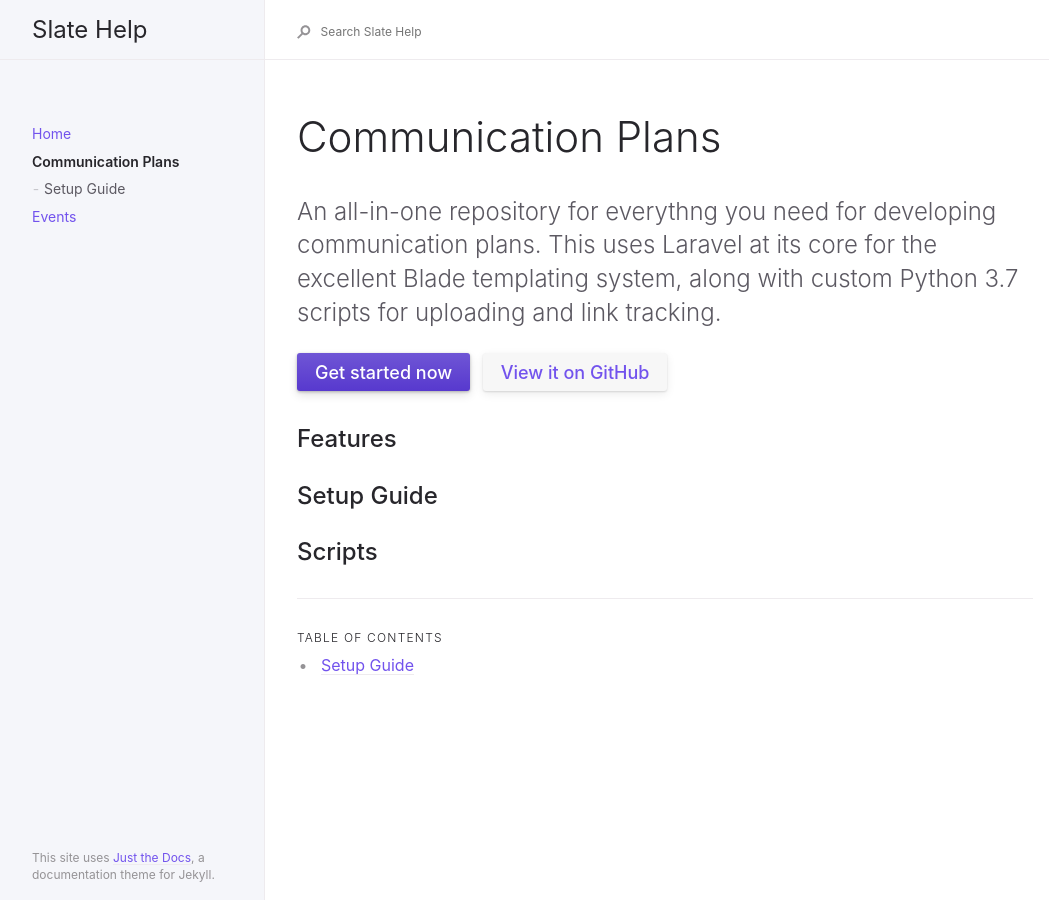
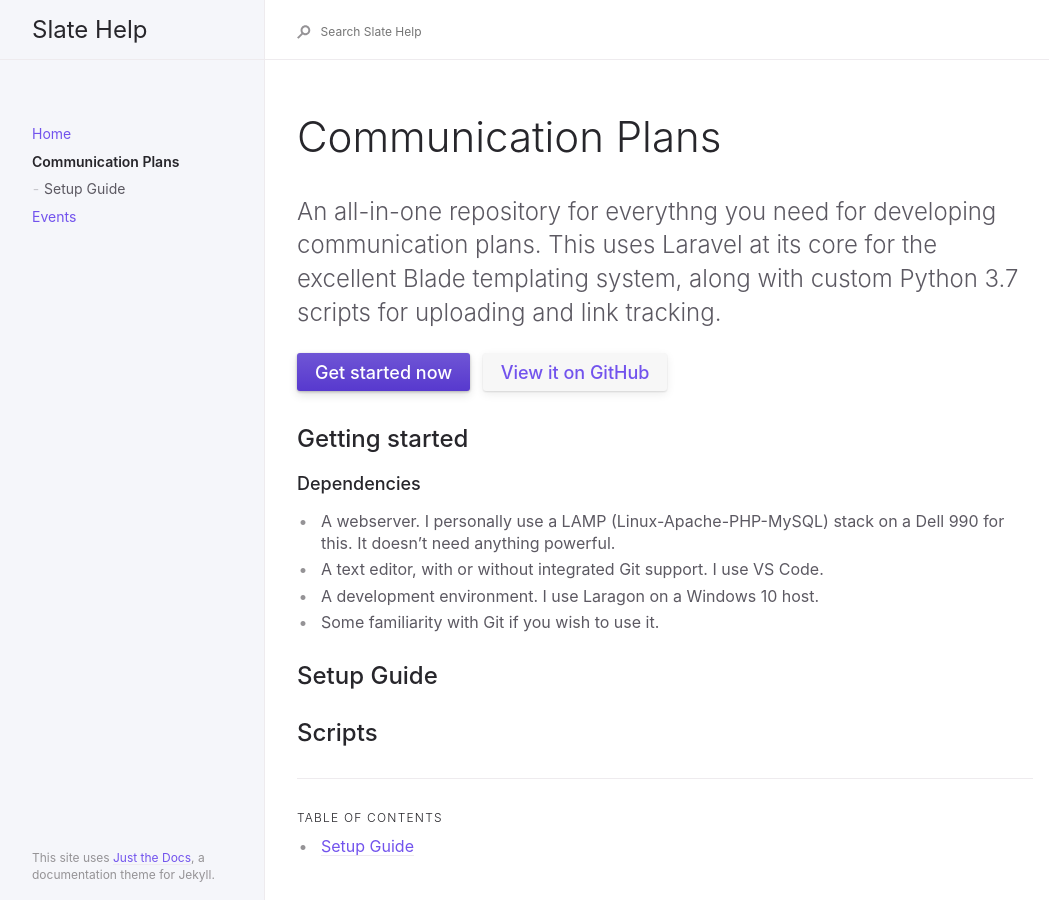
Before and after one commit to oretoise/docs, a Jekyll site: the page built from _docs/comm-plans/comm-plans.md, in a window 1280 px wide. Shown: the whole page, without its empty margins (91-1140 px from the left). Built offline with Jekyll 4.4.1, drawn with Linux system fonts in a browser that asks for light colours.

Commit message:
Start on comm plan page

```diff
--- a/_docs/comm-plans/comm-plans.md
+++ b/_docs/comm-plans/comm-plans.md
@@ -12,9 +12,16 @@ permalink: /comm-plans/
 An all-in-one repository for everythng you need for developing communication plans. This uses Laravel at its core for the excellent Blade templating system, along with custom Python 3.7 scripts for uploading and link tracking.
 {: .fs-6 .fw-300 }
 
-[Get started now](#getting-started){: .btn .btn-primary .fs-5 .mb-4 .mb-md-0 .mr-2 } [View it on GitHub](https://github.com/js2506/docs){: .btn .fs-5 .mb-4 .mb-md-0 }
+[Get started now](#getting-started){: .btn .btn-primary .fs-5 .mb-4 .mb-md-0 .mr-2 } [View it on GitHub](https://github.com/js2506/slate){: .btn .fs-5 .mb-4 .mb-md-0 }
 
-## Features
+## Getting started
+
+### Dependencies
+
+* A webserver. I personally use a LAMP (Linux-Apache-PHP-MySQL) stack on a Dell 990 for this. It doesn't need anything powerful.
+* A text editor, with or without integrated Git support. I use VS Code.
+* A development environment. I use Laragon on a Windows 10 host.
+* Some familiarity with Git if you wish to use it.
 
 ## Setup Guide
 
```
